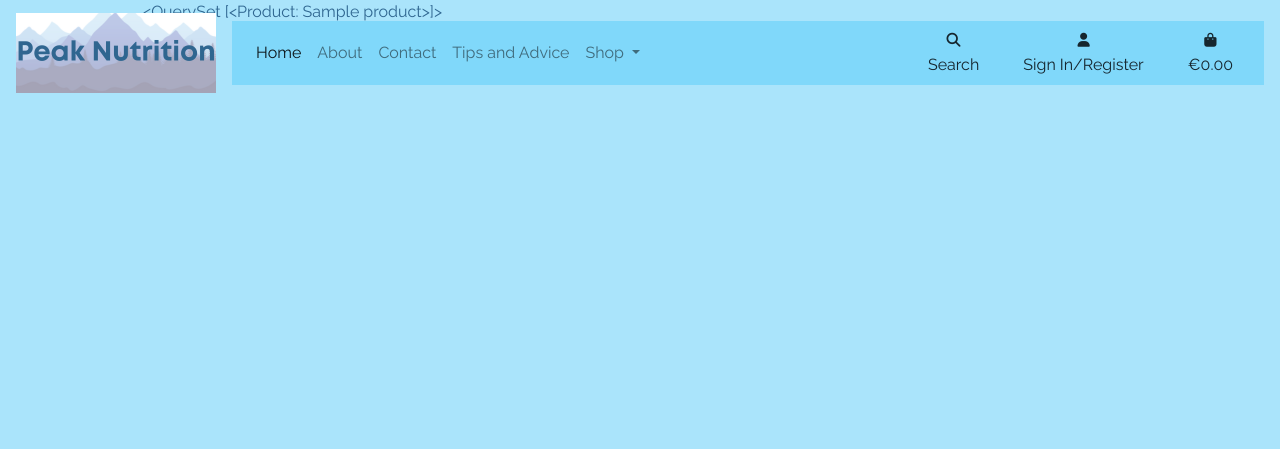
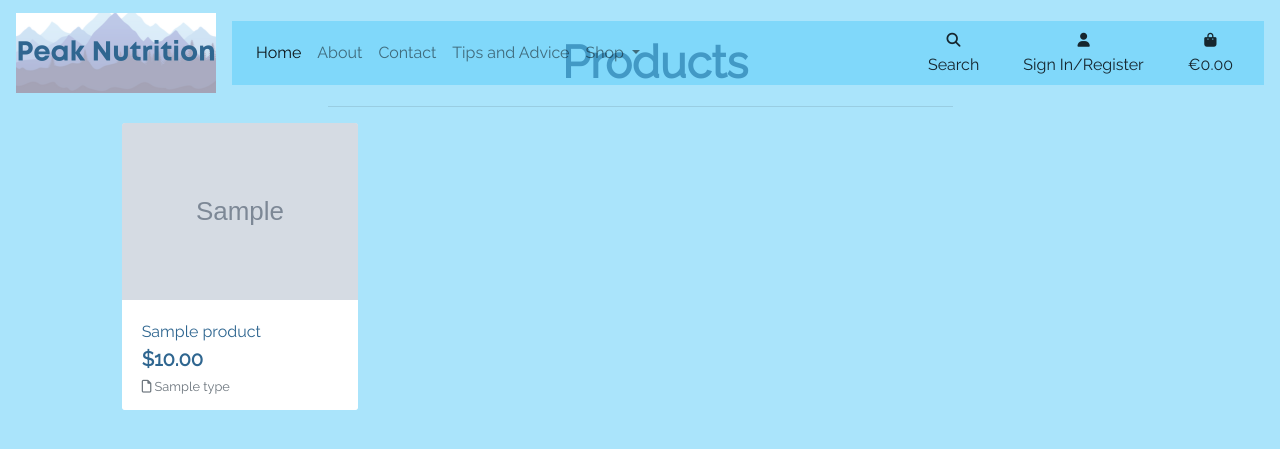
Before and after one commit to culanomeara/pp5-peaknutrition, a Django app: page /products/ in a window 1280 px wide. Shown: the top 449 px of the page. Run offline with Django 3.2, Linux system fonts and the light colour scheme; tables that the repository leaves empty hold one stand-in row (values such as "Sample post"); grey boxes marked "Sample" are stand-in pictures; some libraries are stand-ins or nearby versions.

Commit message:
Removed image)_url from products model

```diff
--- a/products/models.py
+++ b/products/models.py
@@ -35,7 +35,6 @@ class Product(models.Model):
     name = models.CharField(max_length=254)
     description = models.TextField()
     price = models.DecimalField(max_digits=6, decimal_places=2)
-    image_url = models.URLField(max_length=1024, null=True, blank=True)
     featured_image = models.ImageField(null=True, blank=True)
     image = models.ImageField(null=True, blank=True)
 
--- a/products/templates/products/products.html
+++ b/products/templates/products/products.html
@@ -10,10 +10,66 @@
 {% endblock %}
 
 {% block content %}
-    <div class="container">
+<div class="overlay"></div>
+<div class="container-fluid">
+    <div class="row">
+        <div class="col text-center mt-3">
+            <h2 class="logo-font">Products</h2>
+            <hr class="w-50 mb-1">
+        </div>
+    </div>
+    <div class="row">
+        <div class="product-container col-10 offset-1">
+            <div class="row mt-1 mb-2"></div>
+            <div class="row">
+                {% for product in products %}
+                <div class="col-sm-6 col-md-6 col-lg-4 col-xl-3">
+                    <div class="card h-100 border-0">
+                        {% if product.featured_image %}
+                        <a href="">
+                            <img class="card-img-top img-fluid" src="{{ product.featured_image }}" alt="{{ product.name }}">
+                        </a>
+                        {% else %}
+                        <a href="">
+                            <img class="card-img-top img-fluid" src="{{ MEDIA_URL }}noimage.png"
+                                alt="{{ product.name }}">
+                        </a>
+                        {% endif %}
+                        <div class="card-body pb-0">
+                            <p class="mb-0">{{ product.name }}</p>
+                        </div>
+                        <div class="card-footer bg-white pt-0 border-0 text-left">
                             <div class="row">
                                 <div class="col">
-                {{ products }}
+                                    <p class="lead mb-0 text-left font-weight-bold">${{ product.price }}</p>
+                                    <small class="text-muted"><i class="fa-regular fa-file"></i> {{ product.type }}</small>
+                                </div>
+                            </div>
+                        </div>
+                    </div>
+                </div>
+                {% if forloop.counter|divisibleby:1 %}
+                <div class="col-12 d-sm-none mb-5">
+                    <hr>
+                </div>
+                {% endif %}
+                {% if forloop.counter|divisibleby:2 %}
+                <div class="col-12 d-none d-sm-block d-md-block d-lg-none mb-5">
+                    <hr>
+                </div>
+                {% endif %}
+                {% if forloop.counter|divisibleby:3 %}
+                <div class="col-12 d-none d-lg-block d-xl-none mb-5">
+                    <hr>
+                </div>
+                {% endif %}
+                {% if forloop.counter|divisibleby:4 %}
+                <div class="col-12 d-none d-xl-block mb-5">
+                    <hr>
+                </div>
+                {% endif %}
+                {% endfor %}
+            </div>
         </div>
     </div>
 </div>
```
Also changed, not shown: media/shane-walsh-3511501_640.jpg (added), media/shane-walsh-3511501_640_pwsxavb.jpg (added), products/migrations/0003_remove_product_image_url.py (added). Lines whose indentation alone changed are shown as unchanged.
